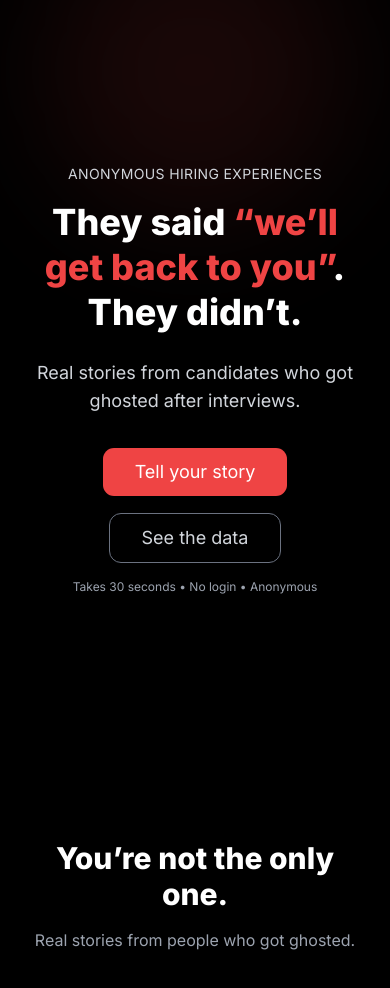
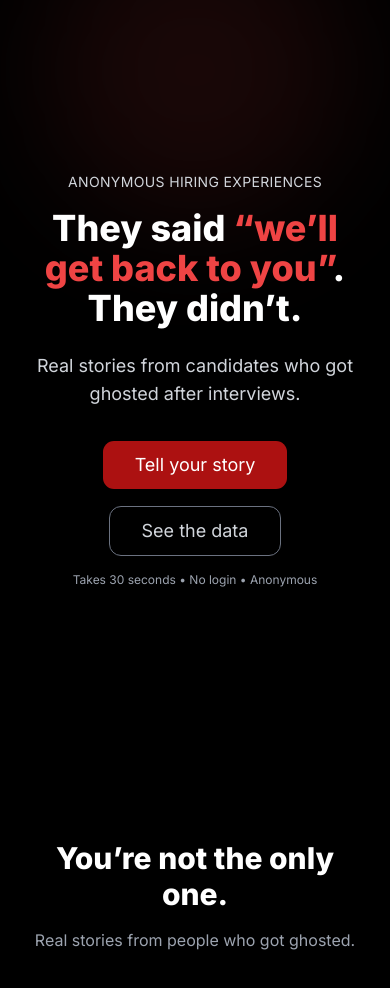
Before and after one commit to ImOmkar/noreplyclub-frontend, a React (Vite) app: page / in a window 390 px wide. Shown: the top 988 px of the page. Built offline with nearby package versions, Linux system fonts and the light colour scheme; no server answers.

Commit message:
changes in contras

```diff
--- a/index.html
+++ b/index.html
@@ -25,9 +25,7 @@
 
     <link rel="preconnect" href="https://fonts.googleapis.com">
     <link rel="preconnect" href="https://fonts.gstatic.com" crossorigin>
-    <!-- <link href="https://fonts.googleapis.com/css2?family=Inter:wght@300;400;600;800&display=swap" rel="stylesheet"> -->
-    <link rel="preload" href="https://fonts.googleapis.com/css2?family=Inter:wght@300;400;600;800&display=swap" as="style">
-    <link rel="stylesheet" href="https://fonts.googleapis.com/css2?family=Inter:wght@300;400;600;800&display=swap" media="print" onload="this.media='all'">
+    <link href="https://fonts.googleapis.com/css2?family=Inter:wght@300;400;600;800&display=swap" rel="stylesheet">
   </head>
   <body>
     <div id="root"></div>
--- a/src/components/Hero.jsx
+++ b/src/components/Hero.jsx
@@ -16,7 +16,7 @@ export default function Hero({ onOpenModal }) {
         </p>
 
         {/* Headline */}
-        <h1 className="text-4xl md:text-6xl font-extrabold leading-tight">
+        <h1 className="text-4xl md:text-6xl font-extrabold ">
           They said{" "}
           <span className="text-red-500">“we’ll get back to you”</span>.
           <br />
@@ -32,7 +32,7 @@ export default function Hero({ onOpenModal }) {
         <div className="mt-8 flex flex-col sm:flex-row items-center justify-center gap-4">
           <Button
             onClick={onOpenModal}
-            className="bg-red-500 hover:bg-red-600 text-white px-8 py-6 text-lg rounded-xl shadow-lg"
+            className="bg-[#AC1111] hover:bg-[#860E0E] text-white px-8 py-6 text-lg rounded-xl shadow-lg"
           >
             Tell your story
           </Button>
```
